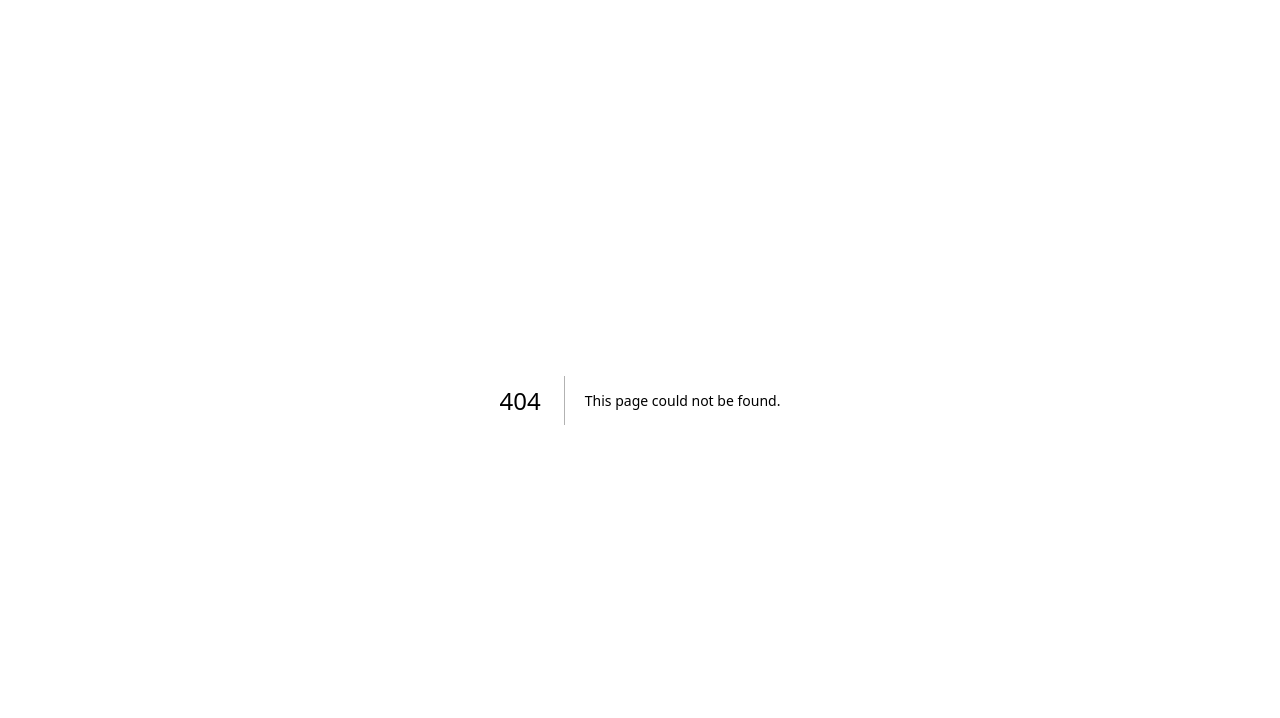
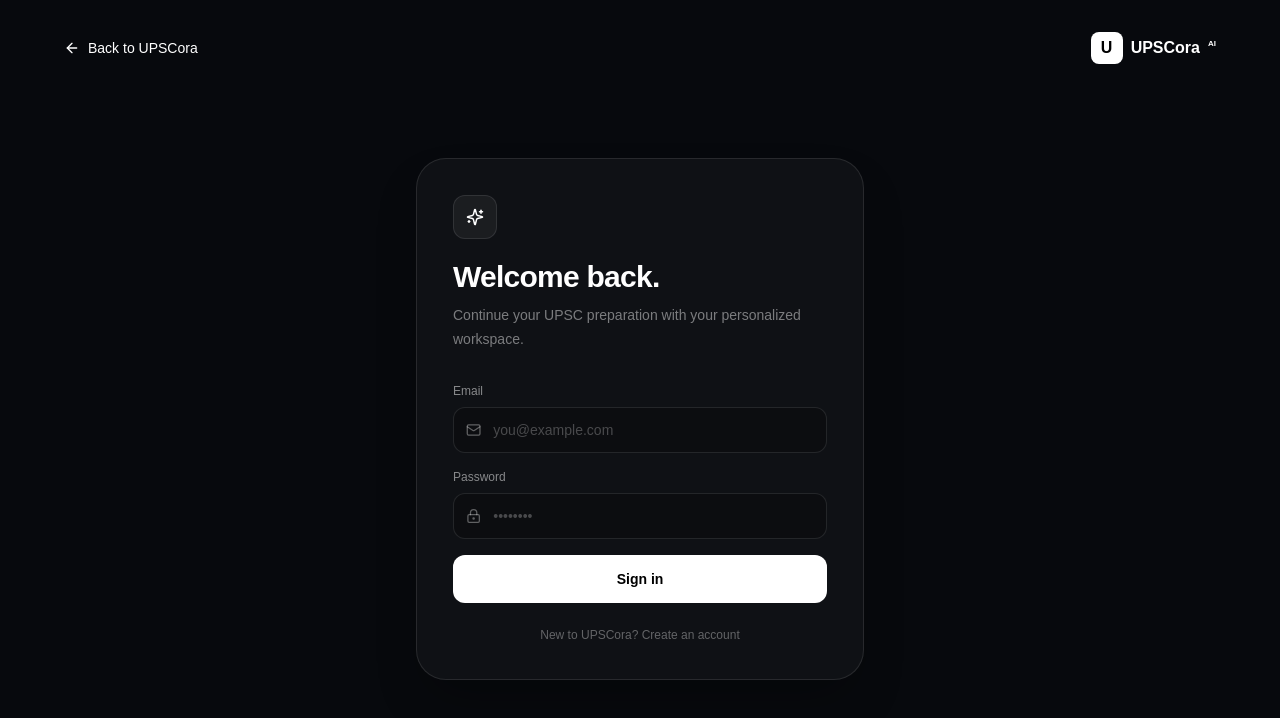
Before and after one commit to yourquirey-gif/upscora-ai, a Next.js app: page /login in a window 1280 px wide. Before the commit this address had no page. Shown: the top 718 px of the page. Built offline with nearby package versions, Linux system fonts and the light colour scheme.

Commit message:
feat: add auth dashboard and deployment config

```diff
--- /dev/null
+++ b/app/login/page.tsx
@@ -0,0 +1,17 @@
+"use client";
+import Link from "next/link";
+import { ArrowLeft, LockKeyhole, Mail, Sparkles } from "lucide-react";
+import { FormEvent, useState } from "react";
+
+export default function LoginPage(){
+ const [email,setEmail]=useState(""); const [loading,setLoading]=useState(false);
+ function submit(e:FormEvent){e.preventDefault();setLoading(true);setTimeout(()=>setLoading(false),700);}
+ return <main className="min-h-screen bg-[#07090d] px-6 py-8 text-white">
+  <div className="mx-auto flex max-w-6xl justify-between"><Link href="/" className="flex items-center gap-2 text-sm text-white/55 hover:text-white"><ArrowLeft size={16}/> Back to UPSCora</Link><div className="flex items-center gap-2 font-semibold"><span className="grid h-8 w-8 place-items-center rounded-lg bg-white text-black">U</span>UPSCora<sup className="text-[8px]">AI</sup></div></div>
+  <div className="mx-auto grid min-h-[calc(100vh-90px)] place-items-center py-12"><div className="w-full max-w-md rounded-[30px] border border-white/10 bg-white/[0.035] p-7 shadow-2xl shadow-black/30 sm:p-9">
+   <div className="mb-8"><div className="mb-5 flex h-11 w-11 items-center justify-center rounded-xl border border-white/10 bg-white/5"><Sparkles size={18}/></div><h1 className="text-3xl font-semibold tracking-tight">Welcome back.</h1><p className="mt-2 text-sm leading-6 text-white/45">Continue your UPSC preparation with your personalized workspace.</p></div>
+   <form onSubmit={submit} className="space-y-4"><label className="block"><span className="mb-2 block text-xs text-white/50">Email</span><div className="flex items-center rounded-xl border border-white/10 bg-black/20 px-3"><Mail size={16} className="text-white/35"/><input required value={email} onChange={e=>setEmail(e.target.value)} type="email" placeholder="you@example.com" className="w-full bg-transparent px-3 py-3 text-sm outline-none placeholder:text-white/25"/></div></label><label className="block"><span className="mb-2 block text-xs text-white/50">Password</span><div className="flex items-center rounded-xl border border-white/10 bg-black/20 px-3"><LockKeyhole size={16} className="text-white/35"/><input required type="password" placeholder="••••••••" className="w-full bg-transparent px-3 py-3 text-sm outline-none placeholder:text-white/25"/></div></label><button className="w-full rounded-xl bg-white py-3.5 text-sm font-semibold text-black">{loading?"Signing in…":"Sign in"}</button></form>
+   <p className="mt-6 text-center text-xs text-white/35">New to UPSCora? <Link href="/signup" className="text-white hover:underline">Create an account</Link></p>
+  </div></div>
+ </main>
+}
```
